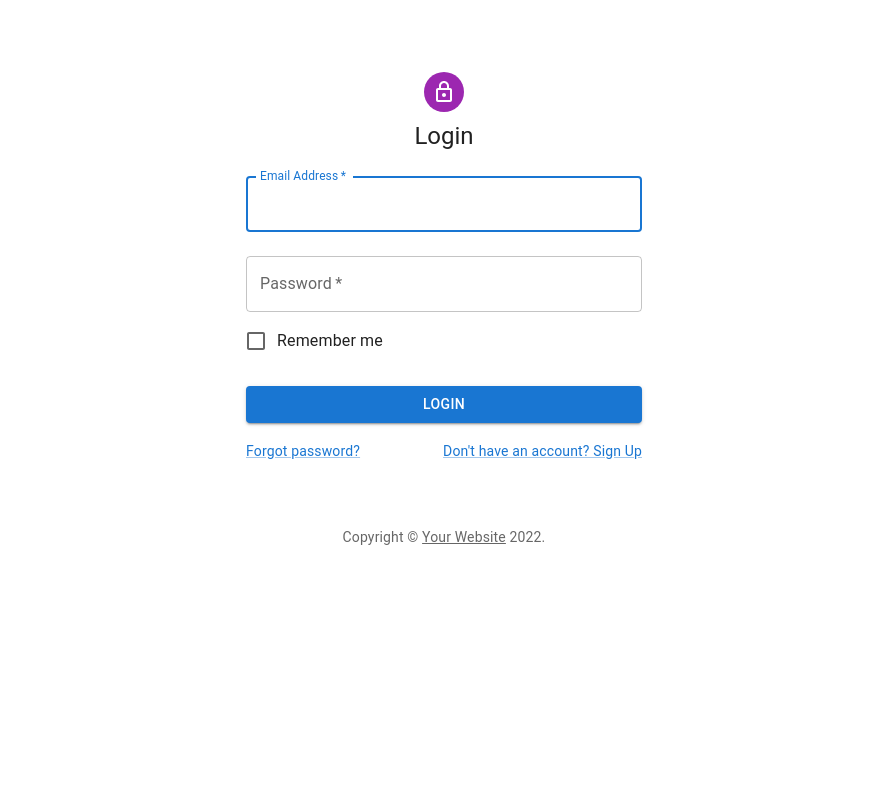
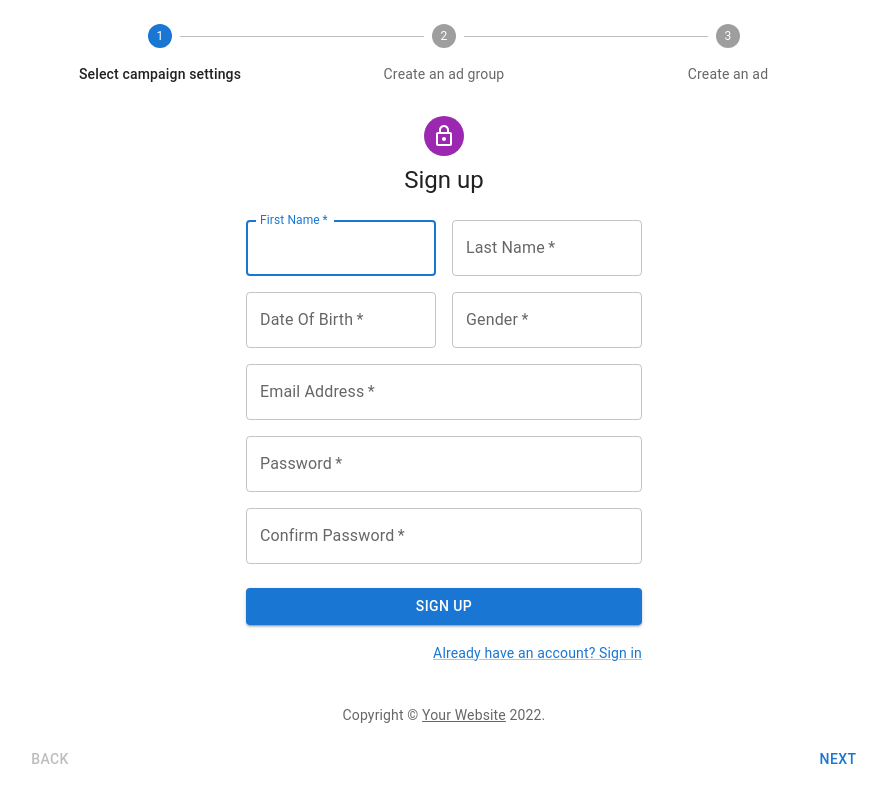
Before and after one commit to NotGitCtrl/Frontend, a React (Create React App) app: page / in a window 1280 px wide. Shown: the whole page, without its empty margins (196-1083 px from the left). Built offline with nearby package versions, Linux system fonts and the light colour scheme.

Commit message:
setup react-router

```diff
--- a/package.json
+++ b/package.json
@@ -13,6 +13,7 @@
     "axios": "^0.27.2",
     "react": "^18.2.0",
     "react-dom": "^18.2.0",
+    "react-router-dom": "^6.3.0",
     "react-scripts": "5.0.1",
     "web-vitals": "^2.1.4"
   },
--- a/src/App.js
+++ b/src/App.js
@@ -2,11 +2,22 @@ import "./App.css";
 import SignUpStepper from "./Components/Stepper/Stepper";
 import Login from "./Components/Login/Login";
 import ForgotPass from "./Components/ForgotPassword/ForgotPass";
+import ReactDOM from "react-dom/client";
+import { BrowserRouter, Routes, Route } from "react-router-dom";
 
 function App() {
   // return <ForgotPass />;
-  return <Login />;
+  // return <Login />;
   // return <SignUpStepper />;
+
+  return (
+    <BrowserRouter>
+      <Routes>
+        <Route path="/" element={<SignUpStepper />} />
+        <Route path="login" element={<Login />} />
+      </Routes>
+    </BrowserRouter>
+  );
 }
 
 export default App;
```
Also changed, not shown: 1 other file (tests, documents, lock files or other folders).
